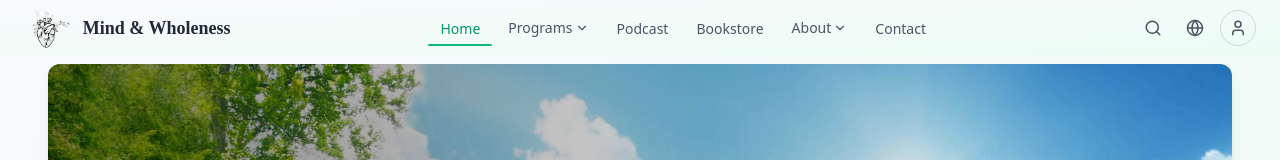
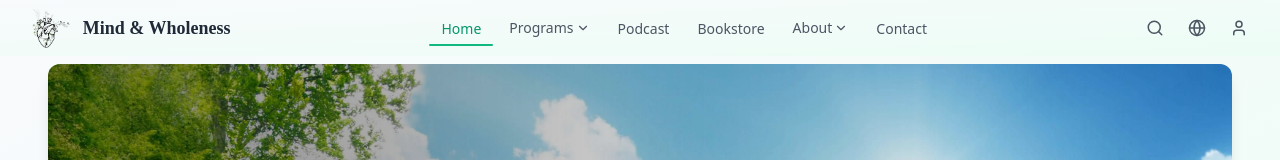
Before and after one commit to eldoJr/mind-and-wholeness, a React (Vite) app: page / in a window 1280 px wide. Shown: the top 160 px of the page. Built offline with nearby package versions, Linux system fonts and the light colour scheme.

Commit message:
user border

```diff
--- a/src/components/layout/navbar.tsx
+++ b/src/components/layout/navbar.tsx
@@ -467,7 +467,7 @@ export default function Navbar() {
                 onMouseLeave={() => handleHover('user', false)}
               >
                 <button
-                  className="p-2 rounded-full text-gray-600 hover:text-emerald-600 hover:bg-emerald-50 border border-gray-300 transition-colors duration-200"
+                  className="p-2 text-gray-600 hover:text-emerald-600 hover:bg-emerald-50 transition-colors duration-200"
                   aria-expanded={state.userOpen}
                 >
                   <User size={18} />
```
